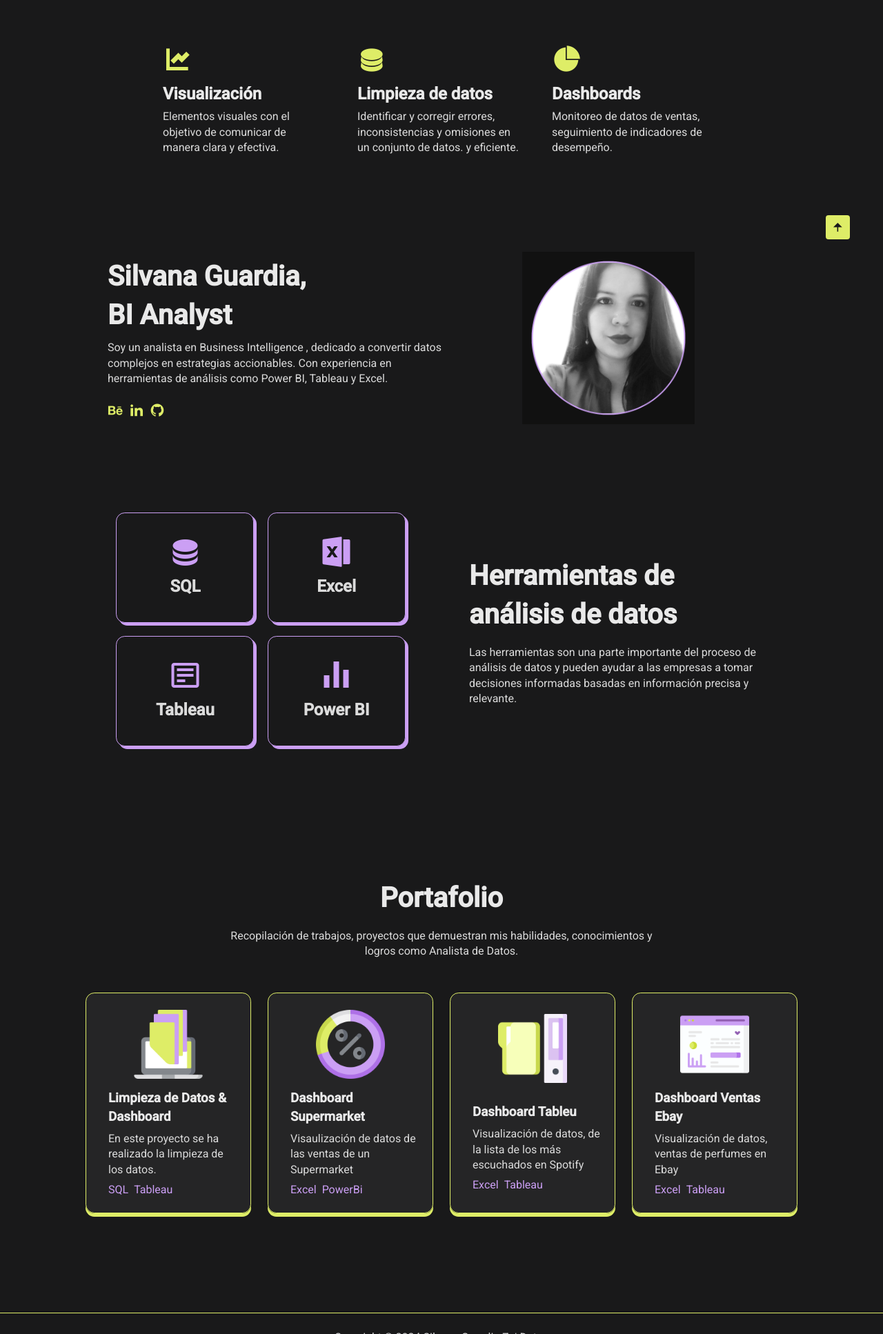
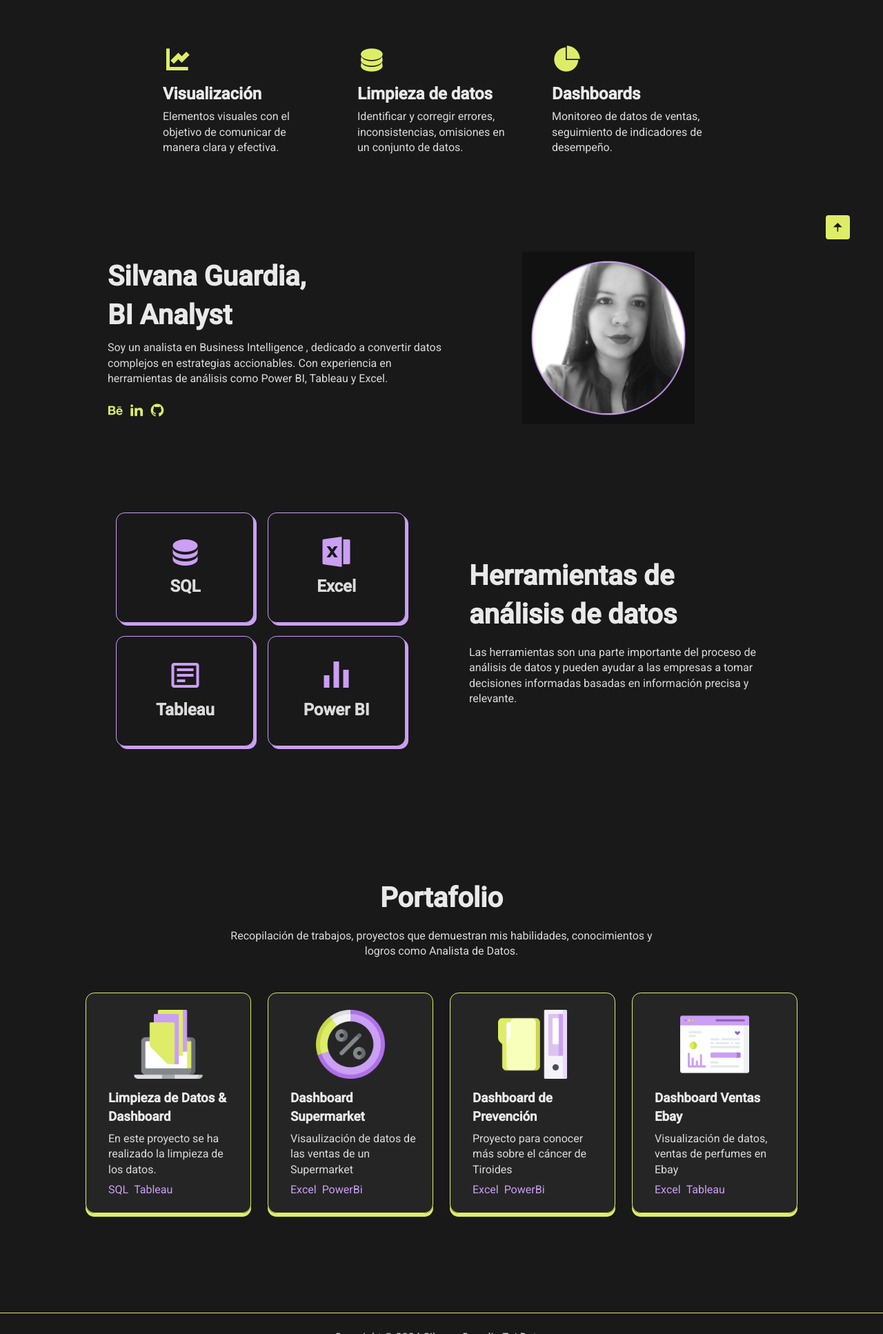
Before and after one commit to SilvanaGuardia/silvanaguardia.portfolio, a plain HTML site: page index.html in a window 1280 px wide. Shown: the part 693-2627 px from the top of the page at 69% size. Drawn offline with nearby package versions, Linux system fonts and the light colour scheme.

Commit message:
Actualizacion oct-2

```diff
--- a/index.html
+++ b/index.html
@@ -97,7 +97,7 @@
                         <div class="steps__card-number"><i class="ri-database-2-fill steps__icons"></i></div>
                         <h4 class="steps__card-title">Limpieza de datos</h4>
                         <p class="steps__card-description">
-                            Identificar y corregir errores, inconsistencias y omisiones en un conjunto de datos.                   y eficiente.
+                            Identificar y corregir errores, inconsistencias, omisiones en un conjunto de datos.
                         </p>
                     </div>
 
@@ -265,13 +265,13 @@
                         <img src="assets/img/002-case-study.png" class="img__portfolio">
                     </div>
                     <div class="card__content">
-                        <h3 class="card__title">Dashboard Tableu</h3>
+                        <h3 class="card__title">Dashboard de Prevención</h3>
                         <p class="card__description">
-                            Visualización de datos, de la lista de los más escuchados en Spotify
+                            Proyecto para conocer más sobre el cáncer de Tiroides
                         </p>
                         <ul class="lenguaje">
                             <li>Excel</li>
-                            <li>Tableau</li>
+                            <li>PowerBi</li>
                         </ul>
                     </div>
                 </div>
```
Also changed, not shown: limpiezadedatos.html (+2 -3 lines), tableau.html (+1 -1 lines).
